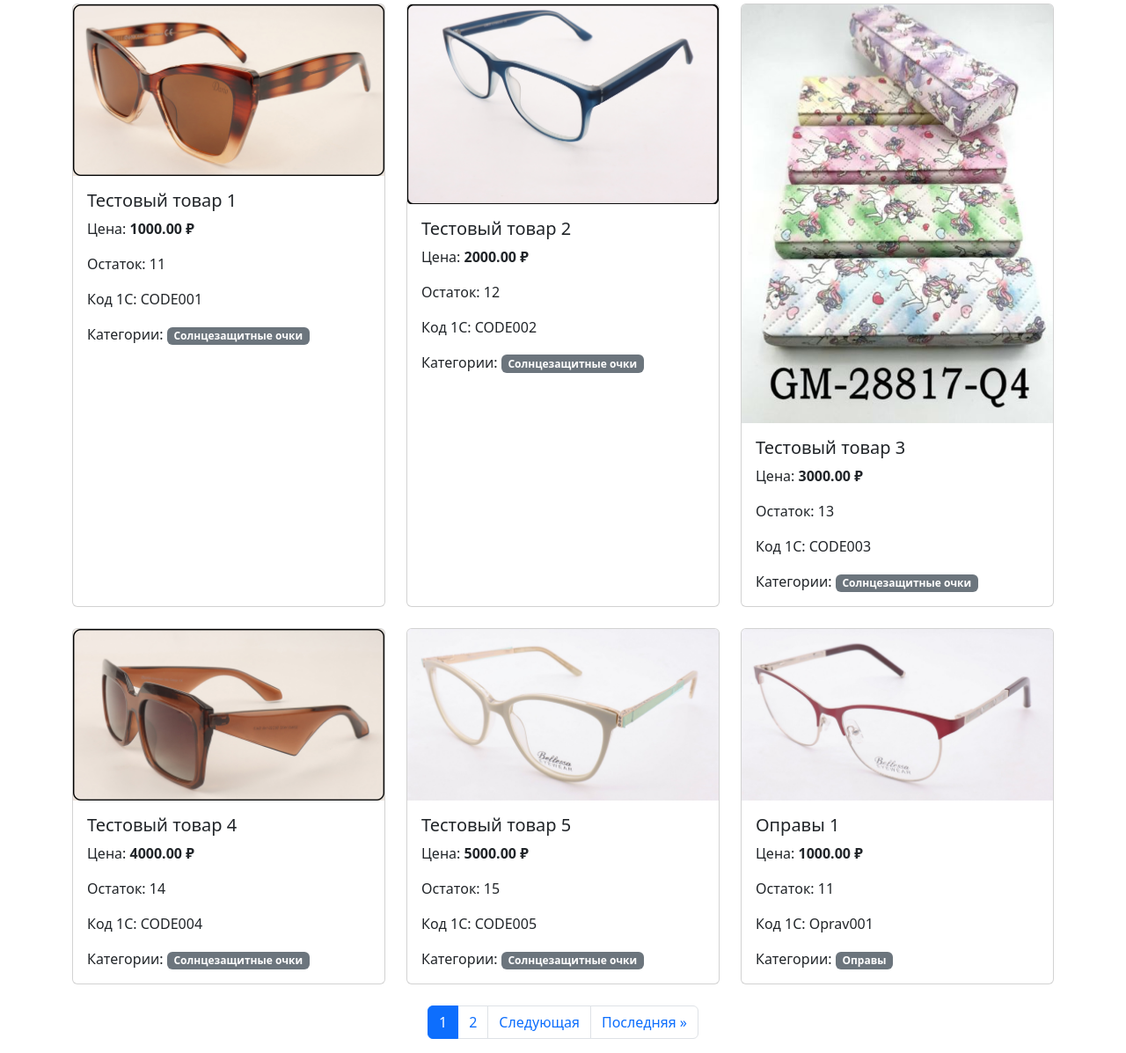
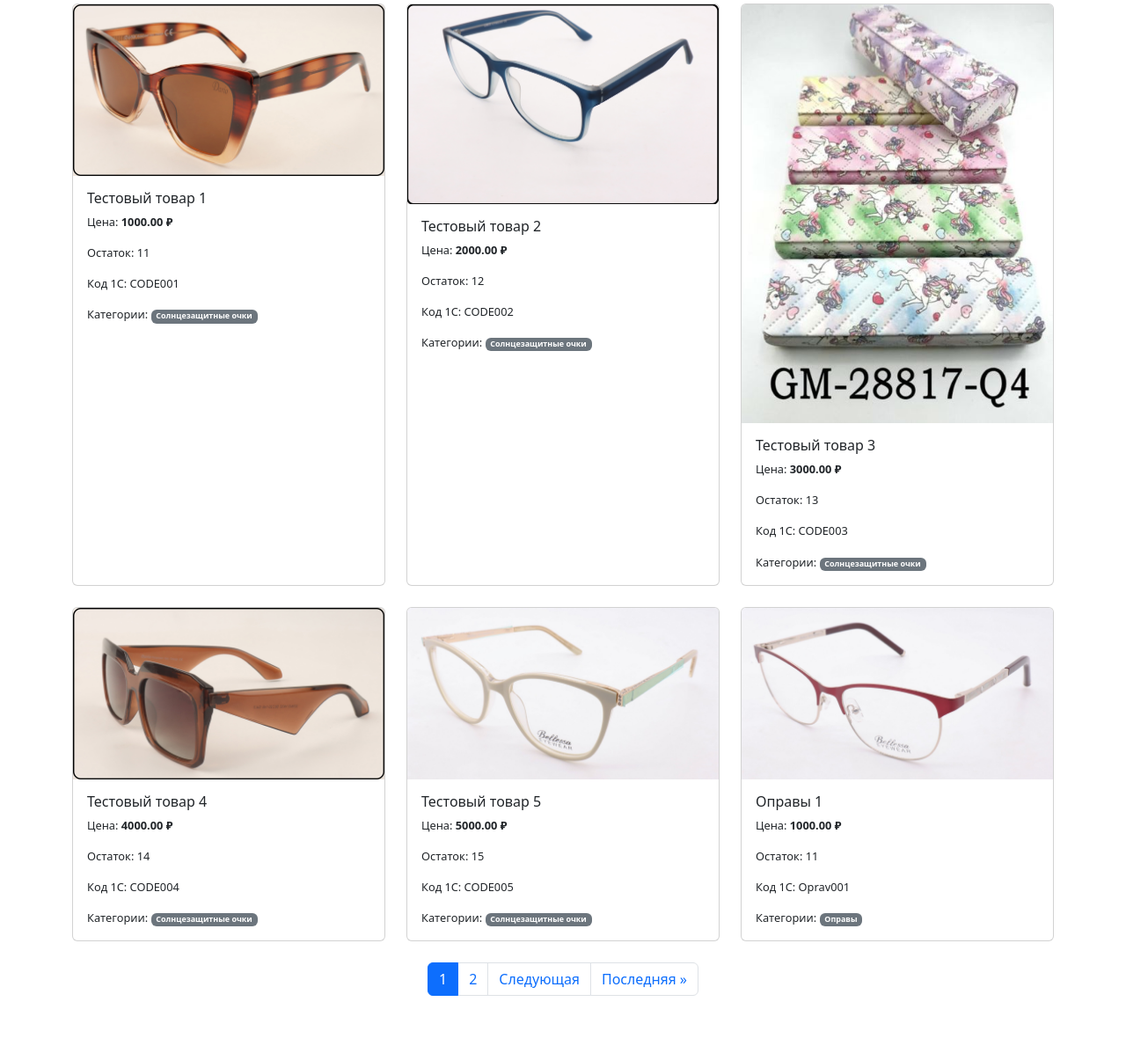
Before and after one commit to otcheskiy/django-gemini, a Django app: page / in a window 1280 px wide. Shown: the part 148-1345 px from the top of the page at 88% size. After the commit the page ends 1280 px from the top, so only its background shows below. Run offline with Django 5.2, Linux system fonts and the light colour scheme; data comes from the database, SQL or seed files in the repository; both versions use the stored data as it was after the commit.

Commit message:
add style

```diff
--- /dev/null
+++ b/catalog/static/catalog/styles.css
@@ -0,0 +1,11 @@
+.card-title {
+    font-size: 1em; /* Размер заголовка товара */
+}
+
+.card-text {
+    font-size: 0.8em; /* Размер остальной информации */
+}
+
+.badge {
+    font-size: 0.7em; /* Размер меток категорий */
+}
--- a/templates/base.html
+++ b/templates/base.html
@@ -4,10 +4,13 @@
 <html lang="ru">
 <head>
     <meta charset="UTF-8">
+    <meta name="viewport" content="width=device-width, initial-scale=1.0">
     <title>{% block title %}Магазин товаров{% endblock %}</title>
+    {% load static %}
 
     <!-- Bootstrap CSS -->
     <link href="https://cdn.jsdelivr.net/npm/bootstrap@5.3.3/dist/css/bootstrap.min.css" rel="stylesheet">
+    <link rel="stylesheet" type="text/css" href="{% static 'catalog/styles.css' %}">
 
     {% block extra_css %}{% endblock %}
 </head>
```
Also changed, not shown: db.sqlite3.
